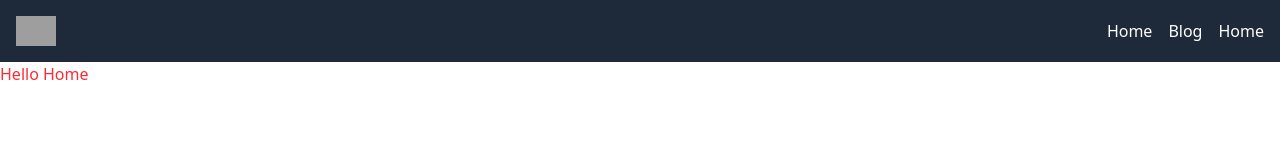
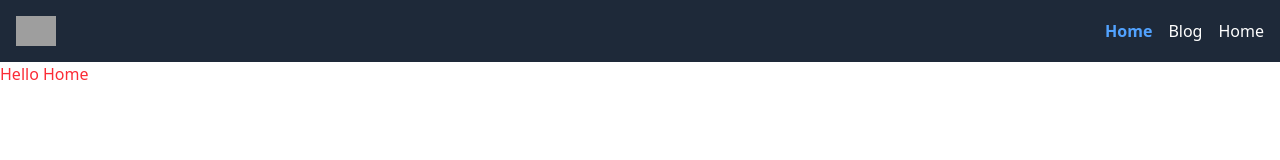
Before and after one commit to fufex3934/my-apps, a Next.js app: page / in a window 1280 px wide. Shown: the top 160 px of the page. Built offline with nearby package versions, Linux system fonts and the light colour scheme; grey boxes are pictures that could not be loaded.

Commit message:
data fetching

```diff
--- a/src/app/blog/page.tsx
+++ b/src/app/blog/page.tsx
@@ -1,19 +1,12 @@
-import { Post } from "./[slug]/page";
-import Link from "next/link";
-export default async function Page() {
-  const res = await fetch("https://jsonplaceholder.typicode.com/posts");
-  const posts = await res.json();
+
+import Posts from "../components/Posts";
+export default  function Page() {
+  const postsPromise =   fetch("https://jsonplaceholder.typicode.com/posts").then(res=>res.json());
+
 
   return (
-    <ul>
-      {posts.map((post: Post) => (
-        <li key={post.id} className="p-4 max-w-2xl mx-auto">
-
-          <Link href={`/blog/${post.id}`}>
-            <h1 className="text-2xl font-semibold text-gray-600">{post.title}</h1>
-          </Link>
-        </li>
-      ))}
-    </ul>
+   <div>
+    <Posts posts={postsPromise}/>
+   </div>
   );
 }
--- a/src/app/components/Navbar.tsx
+++ b/src/app/components/Navbar.tsx
@@ -1,23 +1,39 @@
-import Link from "next/link"
-import Image from "next/image"
+"use client";
+import { usePathname } from "next/navigation";
+import Link from "next/link";
+import Image from "next/image";
 function Navbar() {
+  const pathname = usePathname();
   return (
     <header>
-      <nav className='bg-gray-800 p-4 text-white flex items-center justify-between'>
-          <Image
-          src={'/avatar.png'}
-          alt="avatar "
-          width={40}
-          height={40}
-          />
-        <ul className='flex items-center justify-center space-x-4'>
-          <Link href={"/"}><li>Home</li></Link>
-          <Link href={"/blog"}><li>Blog</li></Link>
-          <Link href={"/"}><li>Home</li></Link>
+      <nav className="bg-gray-800 p-4 text-white flex items-center justify-between">
+        <Image src={"/avatar.png"} alt="avatar " width={40} height={40} />
+        <ul className="flex items-center justify-center space-x-4">
+          <Link href={"/"}>
+            <li
+              className={`hover:text-gray-300 ${
+                pathname === "/" ? "text-blue-400 font-bold" : ""
+              }`}
+            >
+              Home
+            </li>
+          </Link>
+          <Link href={"/blog"}>
+            <li
+              className={`hover:text-gray-300 ${
+                pathname.startsWith("/blog") ? "text-blue-400 font-bold" : ""
+              }`}
+            >
+              Blog
+            </li>
+          </Link>
+          <Link href={"/"}>
+            <li>Home</li>
+          </Link>
         </ul>
       </nav>
     </header>
-  )
+  );
 }
 
-export default Navbar
+export default Navbar;
--- /dev/null
+++ b/src/app/components/Posts.tsx
@@ -0,0 +1,43 @@
+'use client';
+
+import { use } from "react";
+import Link from "next/link";
+
+interface Post {
+  id: string;
+  title: string;
+
+}
+
+interface PostsProps {
+  posts: Promise<Post[]>;
+}
+
+export default function Posts({ posts }: PostsProps) {
+  try {
+    const allPosts = use(posts);
+
+    return (
+      <ul className="space-y-4">
+        {allPosts.map((post) => (
+          <li key={post.id} className="p-4 max-w-2xl mx-auto border-b border-gray-200">
+            <Link
+              href={`/blog/${post.id}`}
+              className="hover:text-blue-500 transition-colors"
+            >
+              <h2 className="text-xl font-semibold text-gray-800">{post.title}</h2>
+
+            </Link>
+          </li>
+        ))}
+      </ul>
+    );
+  } catch (error) {
+    console.error("Failed to load posts:", error);
+    return (
+      <div className="text-red-500 p-4 max-w-2xl mx-auto">
+        Failed to load posts. Please try again later.
+      </div>
+    );
+  }
+}
```
